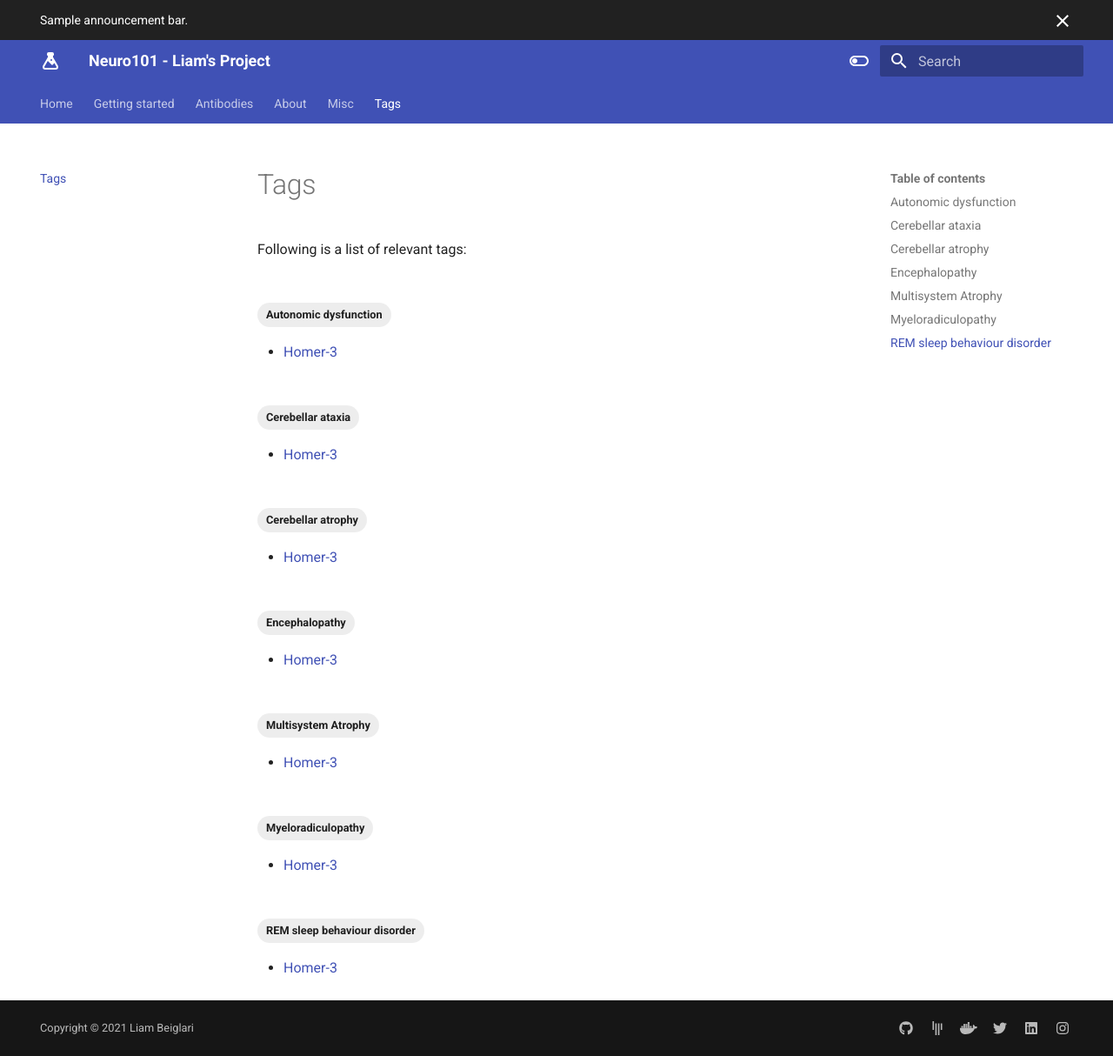
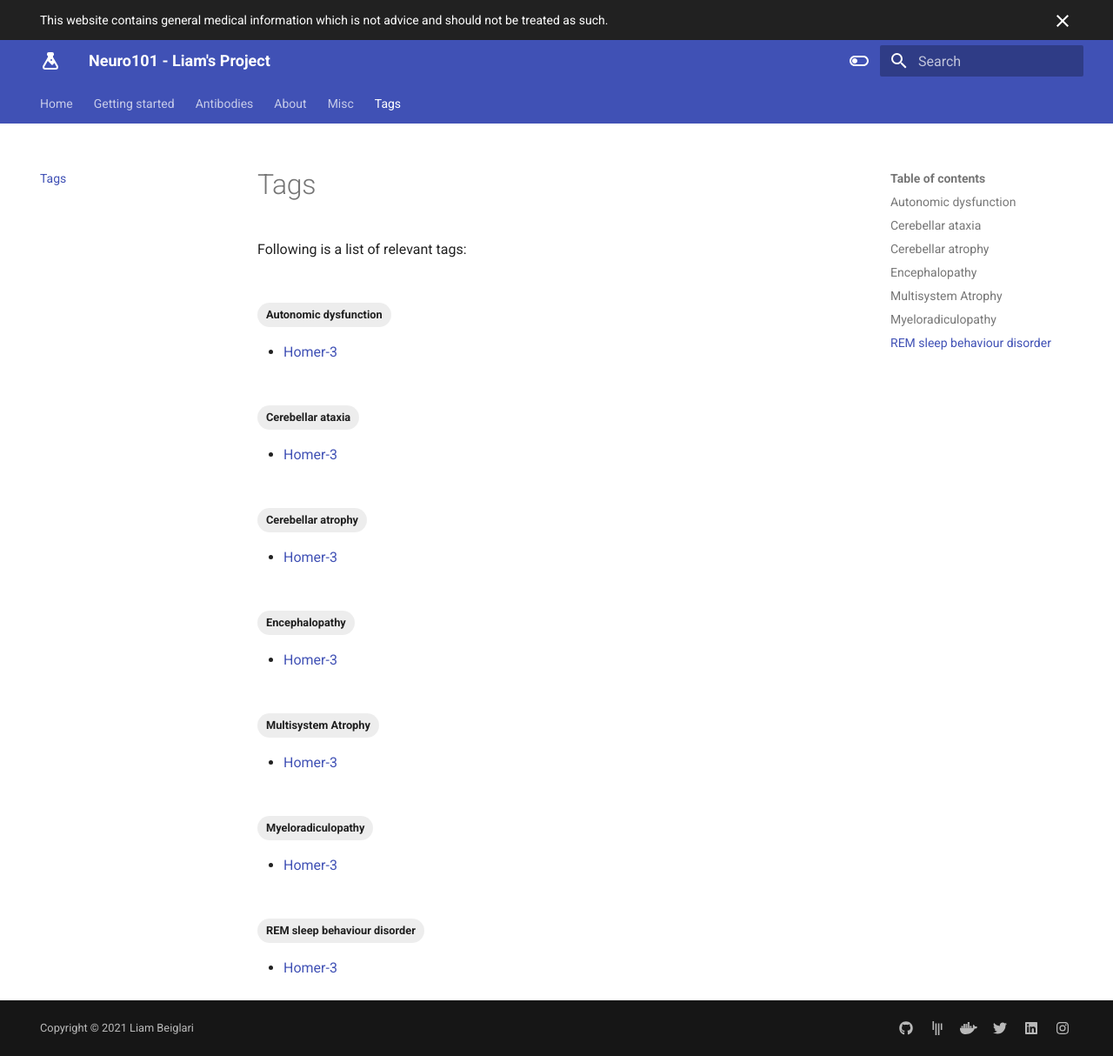
Before and after one commit to monchee/liamsproject, an MkDocs documentation site: the page built from docs/tags.md, in a window 1280 px wide and 1214 px high. Shown: the whole window at 87% size. Built offline with MkDocs 1.6.1 and Material for MkDocs 9.7.7, drawn with Linux system fonts in a browser that asks for light colours.

Commit message:
Update main.html

```diff
--- a/overrides/main.html
+++ b/overrides/main.html
@@ -3,5 +3,5 @@
 
 <!-- Announcement bar -->
 {% block announce %}
-Sample announcement bar.
+This website contains general medical information which is not advice and should not be treated as such.
 {% endblock %}
```
